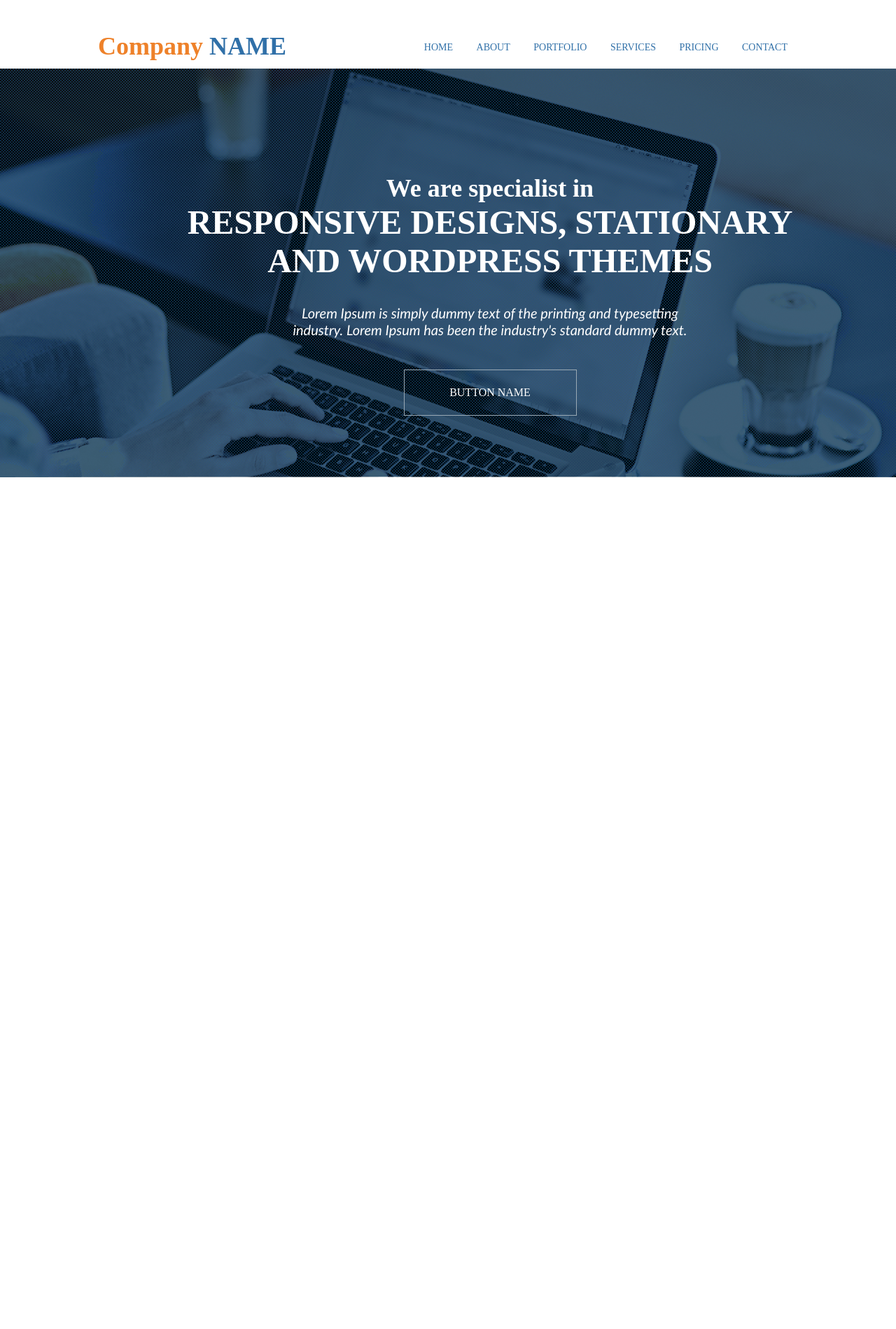
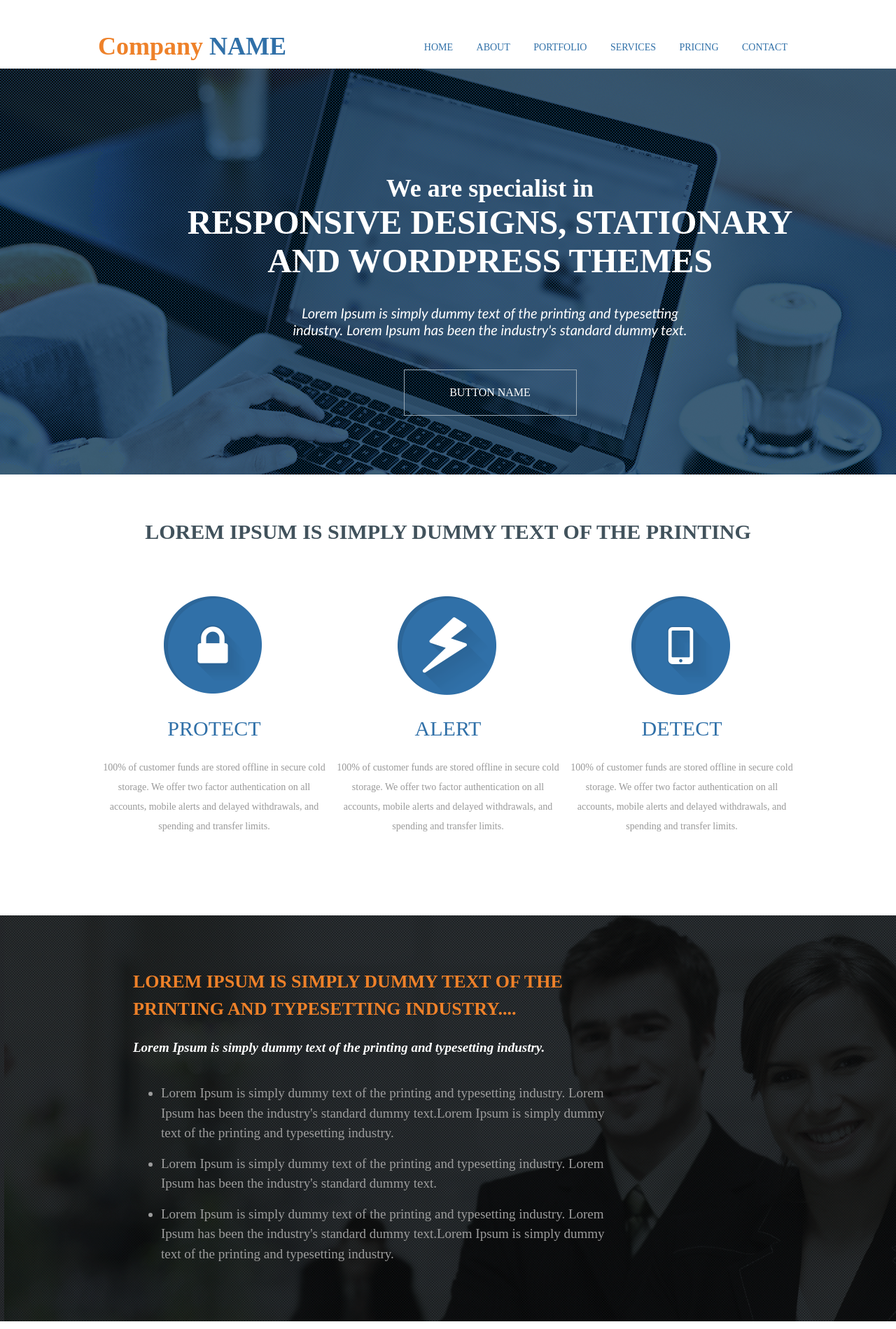
Before and after one commit to Omell/SergiyOmelchuk.github.io-, a PHP site: page /project1.html in a window 1280 px wide; the page is wider, and only the part inside the window is pictured. Shown: the top 1899 px of that part at 70% size. Before the commit the page ends 682 px from the top of that part, so only its background shows below. Run offline with PHP 8.4, Linux system fonts and the light colour scheme.

Commit message:
project1
project1

```diff
--- a/GoIT/markup/home/project1/project1.css
+++ b/GoIT/markup/home/project1/project1.css
@@ -1,7 +1,6 @@
 * {
     margin: 0 auto;
     text-decoration: none;
-    list-style-type: none;
     box-sizing: border-box;
 }
 .header {
@@ -36,31 +35,31 @@
 .header_menu li:hover {
     border-bottom: 5px solid #3070a8;
 }
-.button {
+.banner {
     background-image: url("baner_background.png");
     background-size: 1400px cover;
     width: 1400px;
-    height: 585px;
+    height: 580px;
     text-align: center;
     font-family: "Myriad Pro";
     color: white;
 }
-.button_h2 {
+.banner_h2 {
     font-size: 36px;
     padding-top: 150px;
 }
-.button_h1 {
+.banner_h1 {
     font-size: 48px;
     text-transform: uppercase;
 }
-.button_p {
+.banner_p {
     font-family: Calibri;
     font-size: 20px;
     font-style: italic;
     margin-top: 35px;
     margin-bottom: 45px;
 }
-.button_button {
+.banner_button {
     font-size: 16px;
     text-transform: uppercase;
     border: #99a9b5 solid 1px;
@@ -68,9 +67,199 @@
     width: 247px;
     margin-bottom: 105px;
 }
-.button_button:hover {
+.banner_button:hover {
     border-bottom: #99a9b5 solid 3px;
     border-right: #99a9b5 solid 3px;
     padding-left: 25px;
     text-shadow: aliceblue 2px 2px  5px;
 }
+.services {
+    width: 1000px;
+    background-color: white;
+    background-size: 100%;
+    height: 565px;
+    text-align: center;
+}
+.services_title {
+    text-transform: uppercase;
+    color: #41525c;
+    font-size: 30px;
+    margin-top: 65px;
+}
+.services_item {
+    height: 400px;
+    width: 33%;
+    display: inline-block;
+    text-align: center;
+    margin-top: 75px;
+}
+.services_item_picture {
+    height: 35%;
+}
+.services_item_tittle {
+    text-transform: uppercase;
+    color: #3070a8;
+    font-size: 30px;
+    margin-top: 32px;
+}
+.services_item_text {
+    color: #999999;
+    font-size: 14px;
+    margin-top: 25px;
+    line-height: 2em;
+}
+.middle-section {
+    background-image: url("img/middle-section/middle-section_background.png");
+    background-size: 1400px cover;
+    width: 1400px;
+    height: 580px;
+    font-family: "Myriad Pro";
+    padding: 75px 0;
+   }
+.middle-section_text {
+    width: 675px;
+    margin-left: 190px;
+}
+.middle-section_tittle {
+    color: #ee8129;
+    font-size: 26px;
+    text-transform: uppercase;
+    line-height: 1.5em;
+}
+.middle-section_h2 {
+    color: white;
+    font-size: 19px;
+    font-style: italic;
+    margin-top: 25px;
+}
+.middle-section_list {
+    font-size: 19px;
+    color: #9d9d9d;
+    margin-top: 40px;
+    line-height: 1.5em;
+   }
+.middle-section_list_li {
+    padding-bottom: 15px;
+}
+.pricing {
+    text-align: center;
+    vertical-align: middle;
+    margin-top: 10px;
+}
+.pricing_title{
+    font-size: 30px;
+    font-family: "Trebuchet MS" Arial;
+    font-weight: bold;
+    color:#41525c;
+    text-transform: uppercase;
+    margin: 60px 0;
+    text-align: center;
+
+}
+.pricing_box {
+    height: 470px;
+    width:290px;
+    border: 4px solid #ee8129;
+    border-radius: 3px;
+    display: inline-block;
+    box-shadow: 0 0 10px rgba(0,0,0,0.5);
+}
+.pricing_box_left {
+    height: 445px;
+    width:280px;
+    border: 2px solid #e8eaec;
+    border-radius: 4px;
+    display: inline-block;
+    margin-right: -5px;
+}
+.pricing_box_right {
+    height: 445px;
+    width: 280px;
+    border: 2px solid #e8eaec;
+    border-radius: 4px;
+    display: inline-block;
+    margin-left: -3px;
+    border-left: none;
+}
+.pricing_header {
+    text-transform: uppercase;
+    font-family: "Trebuchet MS " Arial;
+    font-weight: bold;
+    font-size: 24px;
+    color:white;
+    text-align: center;
+    box-sizing: border-box;
+}
+.pricing_header_left {
+    background-color: #37c2d3;
+    height: 67px;
+    padding: 20px;
+}
+.pricing_header_right {
+    background-color: #1cb79a;
+    height: 67px;
+    padding: 20px;
+}
+.pricing_header_center {
+    background-color: #ee8129;
+    height: 75px;
+    padding: 23px;
+}
+.pricing_footer a {
+    color: white;
+}
+.pricing_footer {
+    height: 42px;
+    border-radius: 4px;
+    text-transform: uppercase;
+    font-family: "Trebuchet MS bold" Arial;
+    font-weight: bold;
+    font-size: 14px;
+    text-align: center;
+    margin: 17px 18px 0 18px;
+    padding: 12.6px;
+    box-sizing: border-box;
+    color: white;
+}
+.pricing_footer_left_right {
+    background-color: #3371a6;
+    border-bottom: 3px solid #16436a;
+}
+.pricing_footer_left_right:hover {
+    border-bottom: 3px solid #3371a6;
+    color:white;
+}
+.pricing_textPrice {
+    height: 155px;
+    font-family: "Trebuchet MS" Arial;
+    font-size: 24px;
+    text-align: center;
+    padding: 24px 0;
+    box-sizing: border-box;
+    color:#35495a;
+}
+.pricing_textPrice  span {font-size: 72px; font-weight: bold}
+.pricing_textPrice  sup {font-size: 23px; font-weight: bold; vertical-align: 130%}
+.pricing_textPrice  sub {font-size: 18px;}
+.pricing_text3 {
+    height: 37px;
+    width: 258px;
+    font-family: "Trebuchet MS" Arial;
+    font-size: 15px;
+    text-align:left;
+    padding: 10px 0;
+    box-sizing: border-box;
+    color:#888c94;
+    margin: 0 auto;
+    margin-bottom: 1px;
+    vertical-align: middle;
+}
+.pricing_text4 {
+    font-size: 15px;
+    vertical-align: middle;
+    padding: 0 0 30px 36px;
+    margin-bottom: 20px;
+}
+.pricing_text4 img {padding-right: 18px}
+.backgroundBlue {background-color:#edf5fd;}
+.backgroundGrey {background-color:#f5f5f6;}
--- a/GoIT/markup/home/project1/project1.html
+++ b/GoIT/markup/home/project1/project1.html
@@ -18,15 +18,170 @@
         </ul>
 </header>
 
-<div class="button">
-        <h2 class="button_h2">We are specialist in</h2>
-        <h1 class="button_h1">Responsive designs, Stationary</h1>
-        <h1 class="button_h1">And wordpress Themes</h1>
-        <p class="button_p">Lorem Ipsum is simply dummy text of the printing and typesetting<br/>
+<div class="banner">
+        <h2 class="banner_h2">We are specialist in</h2>
+        <h1 class="banner_h1">Responsive designs, Stationary</h1>
+        <h1 class="banner_h1">And wordpress Themes</h1>
+        <p class="banner_p">Lorem Ipsum is simply dummy text of the printing and typesetting<br/>
         industry. Lorem Ipsum has been the industry's standard dummy text.</p>
-        <div class="button_button">button name</div>
+        <div class="banner_button">button name</div>
 </div>
 
+<div class="services">
+    <h1 class="services_title">Lorem Ipsum is simply dummy text of the printing</h1>
+    <div>
+        <div class="services_item">
+            <div class="services_item_picture"><img src="img/services/services_item_picture_1.png" alt=""/></div>
+            <div class="services_item_tittle">PROTECT</div>
+            <div class="services_item_text">100% of customer funds are stored offline in secure cold storage.
+                We offer two­ factor authentication on all accounts, mobile alerts and delayed withdrawals,
+                and spending and transfer limits.</div>
+        </div>
 
+        <div class="services_item">
+            <div class="services_item_picture"><img src="img/services/services_item_picture_2.png" alt=""/></div>
+            <div class="services_item_tittle">Alert</div>
+            <div class="services_item_text">100% of customer funds are stored offline in secure cold storage.
+                We offer two­ factor authentication on all accounts, mobile alerts and delayed withdrawals,
+                and spending and transfer limits.</div>
+        </div>
+
+        <div class="services_item">
+            <div class="services_item_picture"><img src="img/services/services_item_picture_3.png" alt=""/></div>
+            <div class="services_item_tittle">Detect</div>
+            <div class="services_item_text">100% of customer funds are stored offline in secure cold storage.
+                We offer two­ factor authentication on all accounts, mobile alerts and delayed withdrawals,
+                and spending and transfer limits.</div>
+        </div>
+   </div>
+</div>
+
+<div class="middle-section">
+    <div class="middle-section_text">
+    <h1 class="middle-section_tittle">Lorem Ipsum is simply dummy text of the printing
+        and typesetting industry....</h1>
+    <h2 class="middle-section_h2">Lorem Ipsum is simply dummy text of the printing and typesetting industry.</h2>
+    <ul class="middle-section_list">
+        <li class="middle-section_list_li">Lorem Ipsum is simply dummy text of the printing and typesetting industry. Lorem Ipsum has been
+            the industry's standard dummy text.Lorem Ipsum is simply dummy text of the printing and typesetting industry.</li>
+        <li class="middle-section_list_li">Lorem Ipsum is simply dummy text of the printing and typesetting industry. Lorem Ipsum has been the industry's
+            standard dummy text.</li>
+        <li class="middle-section_list_li">Lorem Ipsum is simply dummy text of the printing and typesetting industry. Lorem Ipsum has been the industry's
+            standard dummy text.Lorem Ipsum is simply dummy text of the printing and typesetting industry.</li>
+    </ul>
+    </div>
+</div>
+
+<div class="pricing">
+    <h1 class="pricing_tittle">We have a very flexible offers for you to choose</h1>
+    <div class="pricing_box">
+        <header class="pricing_header pricing_header_left"><a>standart</a></header>
+        <div class="pricing_textPrice">
+            <a>ICONIC GRAPHICS</a><br/>
+            <a><sup>$</sup> <span>10</span><sub>Monthly</sub></a>
+        </div>
+        <div class="pricing_text3 backgroundBlue">
+            <div class="text4">
+                <img src="img/pricing/str.png">
+                <a>Unmetered Traffic</a>
+            </div>
+        </div>
+        <div class="pricing_text3 backgroundGrey">
+            <div class="text4">
+                <img src="img/pricing/str.png">
+                <a>Unlimited Domain</a>
+            </div>
+        </div>
+
+        <div class="pricing_text3 backgroundBlue">
+            <div class="text4">
+                <img src="img/pricing/str.png">
+                <a>Unlimited Databases</a>
+            </div>
+        </div>
+
+        <div class="pricing_text3 backgroundGrey">
+            <div class="text4">
+                <img src="img/pricing/str.png">
+                <a>Unlimited e-Mails</a></div>
+        </div>
+        <footer class="pricing_footer pricing_footer_left_right"><a href="#">enroll today</a>
+        </footer>
+    </div>
+    <div class="pricing_box">
+        <header class="pricing_header pricing_header_center"><a>best value</a>
+        </header>
+        <div class="pricing_textPrice">
+            <a>ICONIC GRAPHICS</a><br/>
+            <a><sup>$</sup> <span>25</span><sub>Monthly</sub></a>
+        </div>
+        <div class="pricing_text3 backgroundBlue">
+            <div class="pricing_text4">
+                <img src="img/pricing/str.png">
+                <a>PHP, PERL, ASP, JSP</a>
+            </div>
+        </div>
+        <div class="pricing_text3 backgroundGrey">
+            <div class="pricing_text4">
+                <img src="img/pricing/str.png">
+                <a>SEMI DEDICATED</a>
+            </div>
+        </div>
+
+        <div class="pricing_text3 backgroundBlue">
+            <div class="pricing_text4">
+                <img src="img/pricing/str.png">
+                <a>Staging or Production</a>
+            </div>
+        </div>
+
+        <div class="pricing_text3 backgroundGrey">
+            <div class="pricing_text4">
+                <img src="img/pricing/str.png">
+                <a>Unlimited e-Mails</a></div>
+        </div>
+        <footer class="pricing_footer pricing_footer_center"><a href="#">enroll today</a>
+        </footer>
+    </div>
+
+    <div class="pricing_box_right">
+        <header class="pricing_header pricing_header_right"><a>Ultimate</a>
+        </header>
+        <div class="pricing_textPrice">
+            <a>ICONIC GRAPHICS</a><br/>
+            <a><sup>$</sup> <span>35</span><sub>Monthly</sub></a>
+        </div>
+        <div class="pricing_text3 backgroundBlue">
+            <div class="pricing_text4">
+                <img src="img/pricing/str.png">
+                <a>Semi Dedicated</a>
+            </div>
+        </div>
+        <div class="pricing_text3 backgroundGrey">
+            <div class="pricing_text4">
+                <img src="img/pricing/str.png">
+                <a>1TB Storage</a>
+            </div>
+        </div>
+
+        <div class="pricing_text3 backgroundBlue">
+            <div class="pricing_text4">
+                <img src="img/pricing/str.png">
+                <a>Faster Site, Better SEO</a>
+            </div>
+        </div>
+
+        <div class="pricing_text3 backgroundGrey">
+            <div class="pricing_text4">
+                <img src="img/pricing/str.png">
+                <a>Unlimited e-Mails</a></div>
+        </div>
+        <footer class="pricing_footer pricing_footer_left_right"><a href="#">enroll today</a>
+        </footer>
+
+    </div>
+
+
+</div>
 </body>
 </html>
```
Also changed, not shown: GoIT/markup/home/project1/img/background.png (added), GoIT/markup/home/project1/img/customer1.png (added), GoIT/markup/home/project1/img/customer2.png (added), GoIT/markup/home/project1/img/middle-section/middle-section_background.png (added), GoIT/markup/home/project1/img/pricing/strelka.png (added), GoIT/markup/home/project1/img/services/services_item_picture_1.png (added), GoIT/markup/home/project1/img/services/services_item_picture_2.png (added), GoIT/markup/home/project1/img/services/services_item_picture_3.png (added).
